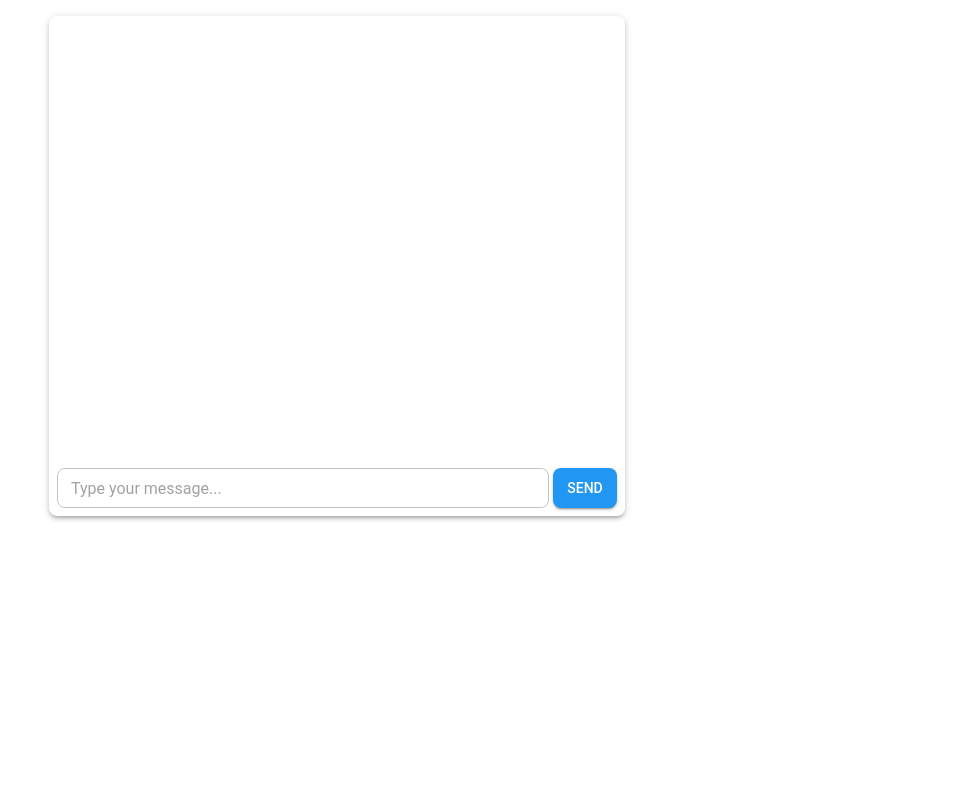
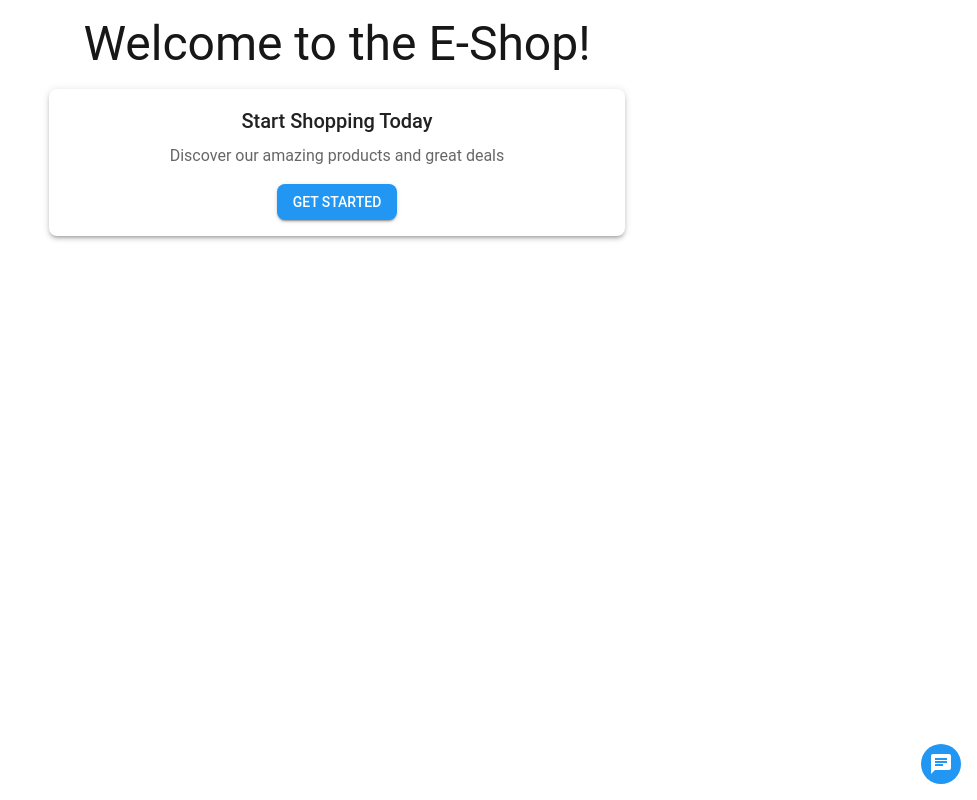
Before and after one commit to Flaner6/e-shop, a Next.js app: page / in a window 1280 px wide. Shown: the whole page, without its empty margins (303-1280 px from the left). Built offline with nearby package versions, Linux system fonts and the light colour scheme; what @mui/material-nextjs would draw is missing.

Commit message:
add welcome page, chat component parent and install redux

```diff
--- a/package.json
+++ b/package.json
@@ -20,12 +20,14 @@
     "@mui/icons-material": "^6.4.8",
     "@mui/material": "^6.4.8",
     "@mui/material-nextjs": "^6.4.3",
+    "@reduxjs/toolkit": "^2.6.1",
     "@tensorflow-models/universal-sentence-encoder": "^1.3.3",
     "@tensorflow/tfjs": "^4.22.0",
     "next": "15.1.6",
     "prettier": "^3.5.3",
     "react": "^19.0.0",
-    "react-dom": "^19.0.0"
+    "react-dom": "^19.0.0",
+    "react-redux": "^9.2.0"
   },
   "devDependencies": {
     "@eslint/eslintrc": "^3",
--- a/src/app/page.tsx
+++ b/src/app/page.tsx
@@ -1,12 +1,12 @@
 "use client";
 
 import { Container } from "@mui/material";
-import Chat from "@/components/Chat/Chat";
+import { WelcomePage } from "@/components";
 
 export default function Home() {
   return (
     <Container maxWidth="sm" sx={{ py: 4 }}>
-      <Chat />
+      <WelcomePage />
     </Container>
   );
 }
--- a/src/components/Chat/Chat.styled.ts
+++ b/src/components/Chat/Chat.styled.ts
@@ -2,8 +2,13 @@ import { styled } from "@mui/material/styles";
 import { Paper, Box } from "@mui/material";
 
 export const ChatContainer = styled(Paper)(({ theme: { spacing } }) => ({
+  width: "300px", // Adjusted width
+  height: "400px", // Adjusted height
+  position: "fixed", // Fixed position
+  bottom: "16px", // Positioned at the bottom
+  right: "16px", // Positioned to the right
+  zIndex: 1400, // Ensure it appears above other content
   padding: spacing(2),
-  height: "500px",
   display: "flex",
   flexDirection: "column",
   gap: spacing(2),
--- a/src/components/Chat/Chat.tsx
+++ b/src/components/Chat/Chat.tsx
@@ -10,10 +10,8 @@ import {
   InputContainer,
 } from "./Chat.styled";
 
-export default function Chat() {
-  const [messages, setMessages] = useState<
-    Array<{ text: string; isUser: boolean }>
-  >([]);
+const Chat = () => {
+  const [messages, setMessages] = useState<Array<{ text: string; isUser: boolean }>>([]);
   const [input, setInput] = useState("");
 
   const handleSubmit = async (e: React.FormEvent) => {
@@ -67,4 +65,6 @@ export default function Chat() {
       </form>
     </ChatContainer>
   );
-}
+};
+
+export default Chat;
--- /dev/null
+++ b/src/components/Chat/index.ts
@@ -0,0 +1 @@
+export { default as Chat } from "./Chat";
--- /dev/null
+++ b/src/components/ChatWindow/ChatWindow.styled.ts
@@ -0,0 +1,38 @@
+import { styled } from "@mui/material/styles";
+import { IconButton, Paper, Box } from "@mui/material";
+
+export const ChatButton = styled(IconButton)(({ theme }) => ({
+  position: "fixed",
+  bottom: 16,
+  right: 16,
+  zIndex: 1500,
+  backgroundColor: theme.palette.primary.main,
+  color: "white",
+  "&:hover": {
+    backgroundColor: theme.palette.primary.dark,
+  },
+}));
+
+export const ChatPaper = styled(Paper)({
+  position: "fixed",
+  bottom: 16,
+  right: 16,
+  width: "300px",
+  height: "400px",
+  display: "flex",
+  flexDirection: "column",
+  zIndex: 1500,
+});
+
+export const ChatHeader = styled(Box)(({ theme }) => ({
+  display: "flex",
+  justifyContent: "space-between",
+  alignItems: "center",
+  padding: theme.spacing(1),
+  borderBottom: `1px solid ${theme.palette.divider}`,
+}));
+
+export const ChatContent = styled(Box)({
+  flex: 1,
+  overflowY: "auto",
+});
--- /dev/null
+++ b/src/components/ChatWindow/ChatWindow.tsx
@@ -0,0 +1,40 @@
+"use client";
+
+import { useState } from "react";
+import { Box, Slide } from "@mui/material";
+import ChatIcon from "@mui/icons-material/Chat";
+import { Chat } from "@/components";
+import { ChatButton, ChatPaper, ChatHeader, ChatContent } from "./ChatWindow.styled";
+
+const ChatWindow = () => {
+  const [open, setOpen] = useState(false);
+
+  const toggleChat = () => {
+    setOpen((prev) => !prev);
+  };
+
+  return (
+    <>
+      {!open && (
+        <ChatButton onClick={toggleChat}>
+          <ChatIcon />
+        </ChatButton>
+      )}
+
+      <Slide direction="up" in={open} mountOnEnter unmountOnExit>
+        <ChatPaper>
+          <ChatHeader>
+            <Box component="span" sx={{ fontWeight: "bold" }}>
+              Chat
+            </Box>
+          </ChatHeader>
+          <ChatContent>
+            <Chat />
+          </ChatContent>
+        </ChatPaper>
+      </Slide>
+    </>
+  );
+};
+
+export default ChatWindow;
--- /dev/null
+++ b/src/components/ChatWindow/index.ts
@@ -0,0 +1 @@
+export { default as ChatWindow } from "./ChatWindow";
--- /dev/null
+++ b/src/components/WelcomePage/WelcomePage.tsx
@@ -0,0 +1,28 @@
+"use client";
+
+import { Box, Typography, Paper, Button } from "@mui/material";
+import { ChatWindow } from "@/components";
+
+const WelcomePage = () => {
+  return (
+    <Box sx={{ textAlign: "center" }}>
+      <Typography variant="h3" component="h1" gutterBottom>
+        Welcome to the E-Shop!
+      </Typography>
+      <Paper elevation={3} sx={{ p: 4, my: 4 }}>
+        <Typography variant="h6" gutterBottom>
+          Start Shopping Today
+        </Typography>
+        <Typography paragraph color="text.secondary">
+          Discover our amazing products and great deals
+        </Typography>
+        <Button variant="contained" color="primary">
+          Get Started
+        </Button>
+      </Paper>
+      <ChatWindow />
+    </Box>
+  );
+};
+
+export default WelcomePage;
--- /dev/null
+++ b/src/components/WelcomePage/index.ts
@@ -0,0 +1 @@
+export { default as WelcomePage } from "./WelcomePage";
--- /dev/null
+++ b/src/components/index.ts
@@ -0,0 +1,3 @@
+export { Chat } from "./Chat";
+export { ChatWindow } from "./ChatWindow";
+export { WelcomePage } from "./WelcomePage";
```
Also changed, not shown: 1 other file (tests, documents, lock files or other folders).
